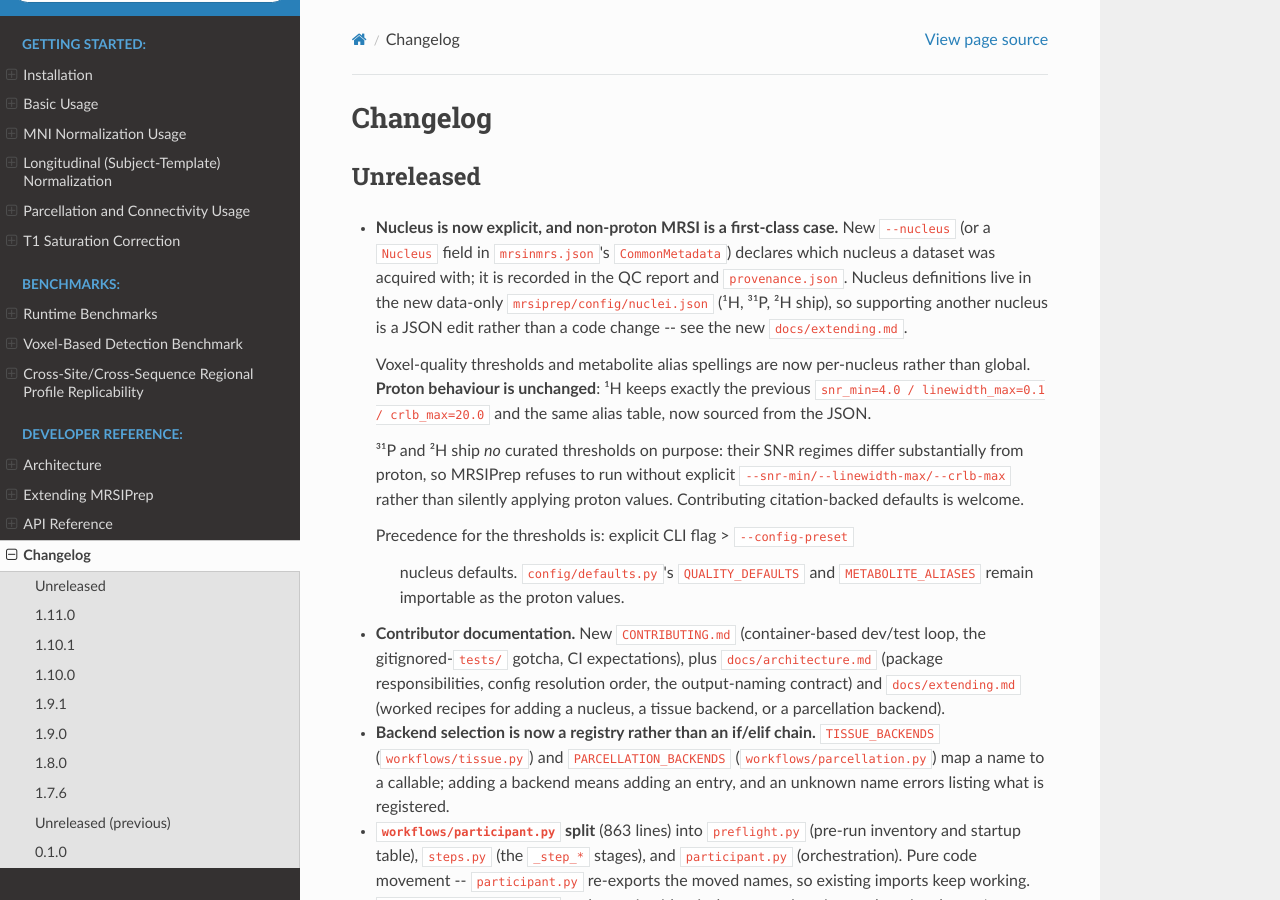
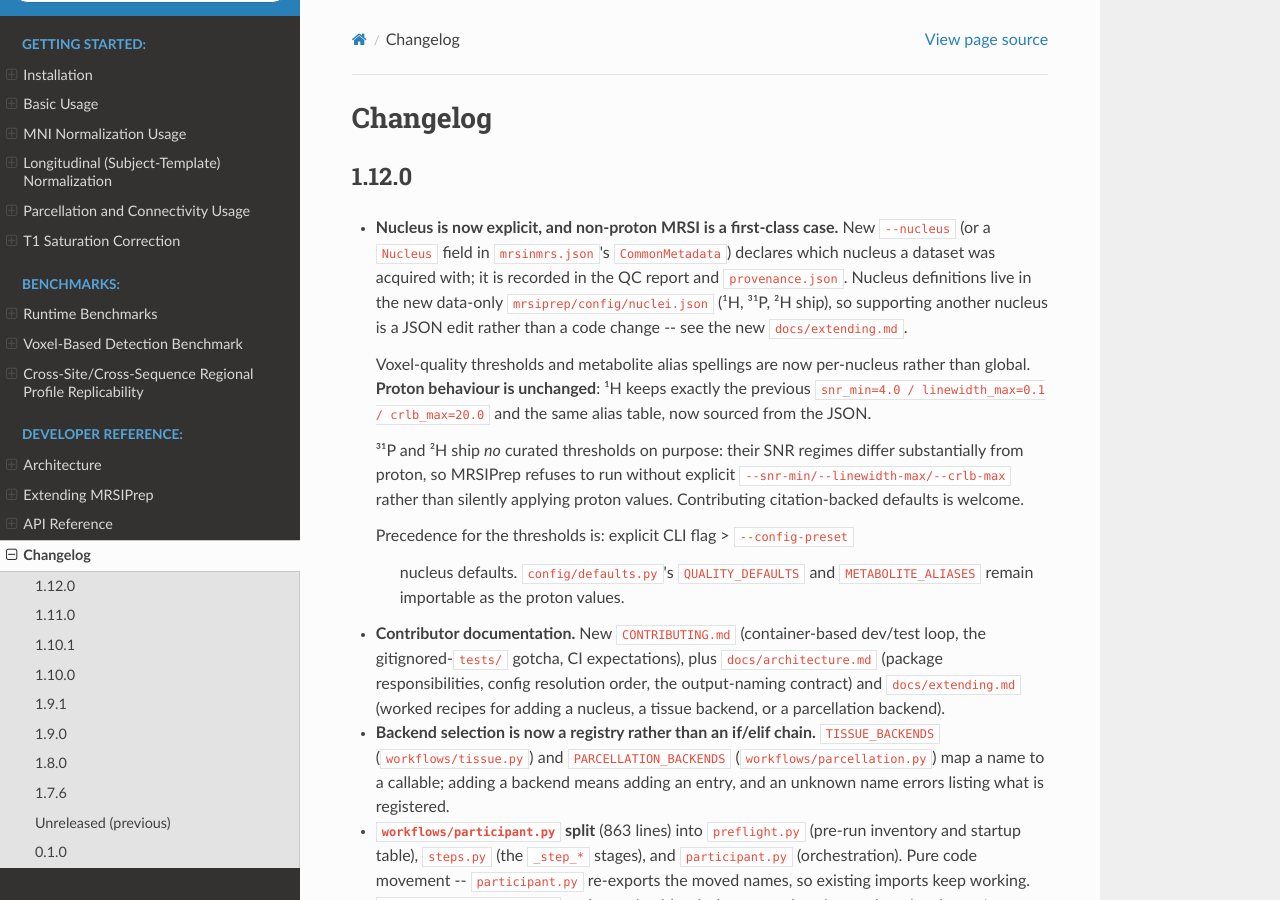
Before and after one commit to MRSI-Psychosis-UP/MRSIPrep, a Sphinx documentation site: the page built from docs/changelog.md, in a window 1280 px wide and 900 px high. Built offline with Sphinx 7.4.7 and the Read the Docs theme 3.1.0, drawn with Linux system fonts in a browser that asks for light colours; pages that are not in the unit, such as notebooks, are missing from menus.

Commit message:
Release 1.12.0
Collects the multi-parcellation support (#10) and the nucleus
abstraction plus contributor docs (#11), along with the coverage work
and the --mode documentation cleanup.

Note on numbering: 1.11.0 was bumped in pyproject and published as a
Docker image (the --parcellation-mode atlas rename) but never tagged.
Both features above landed after that image was built, so this release
is 1.12.0 rather than retroactively re-cutting 1.11.0 -- that keeps the
already-published mrsiup/mrsiprep:1.11.0 image an honest record of what
it actually contains.

```diff
--- a/docs/changelog.md
+++ b/docs/changelog.md
@@ -1,6 +1,6 @@
 # Changelog
 
-## Unreleased
+## 1.12.0
 
 - **Nucleus is now explicit, and non-proton MRSI is a first-class case.**
   New `--nucleus` (or a `Nucleus` field in `mrsinmrs.json`'s
--- a/pyproject.toml
+++ b/pyproject.toml
@@ -4,7 +4,7 @@ build-backend = "setuptools.build_meta"
 
 [project]
 name = "mrsiprep"
-version = "1.11.0"
+version = "1.12.0"
 description = "BIDS-like preprocessing pipeline for quantified whole-brain MRSI derivatives"
 readme = "README.md"
 requires-python = ">=3.9"
```
